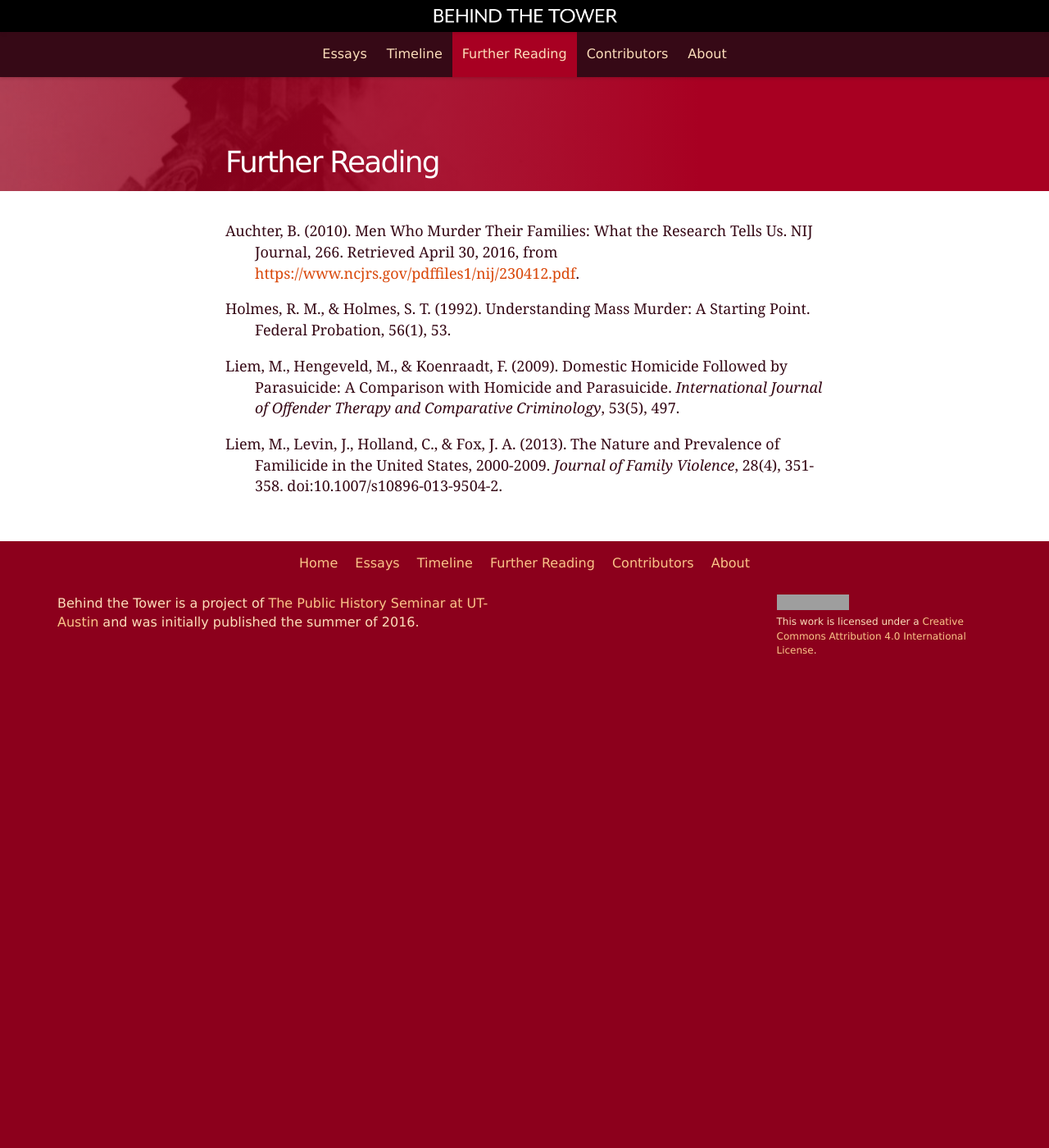
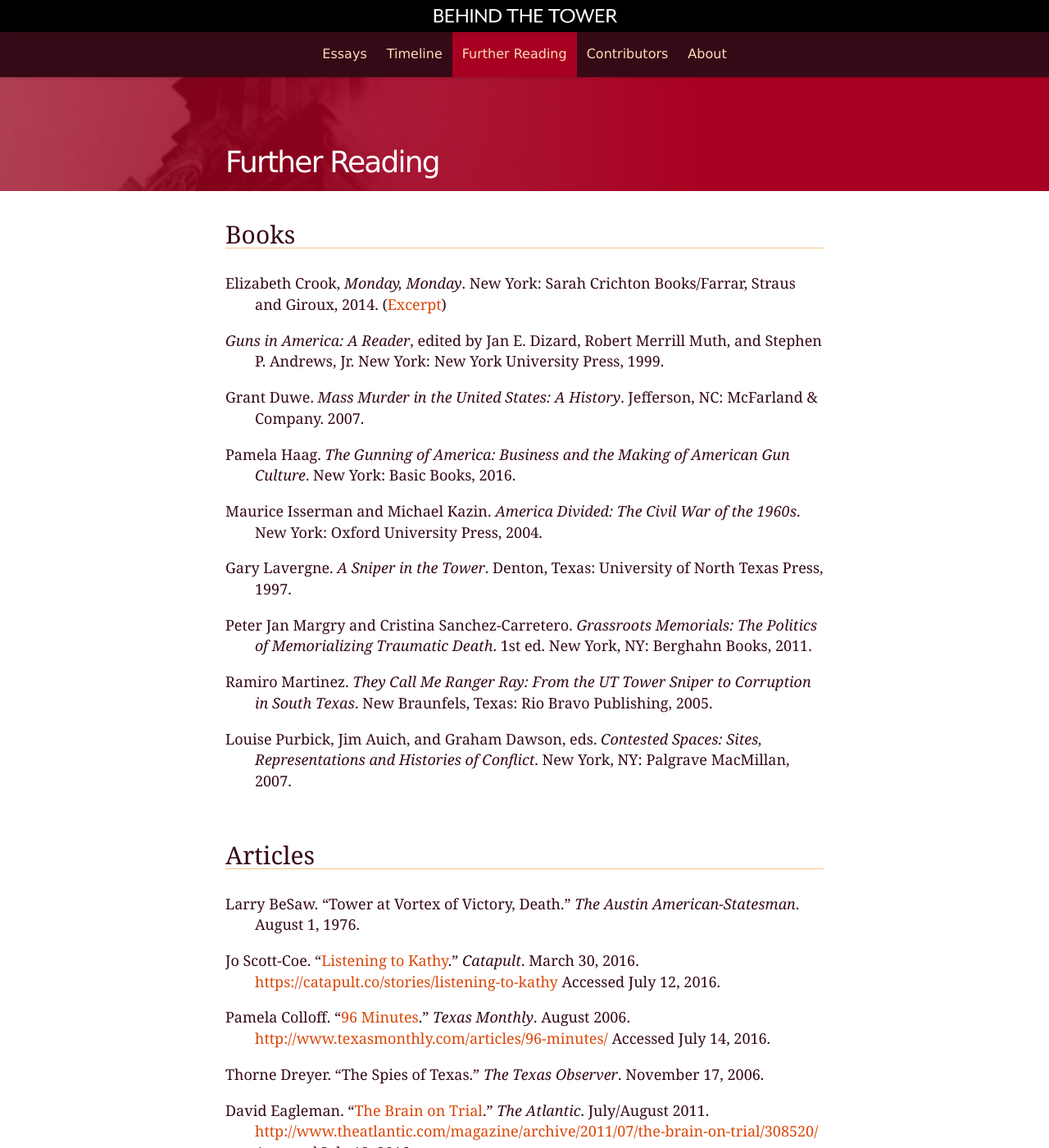
Before and after one commit to utexas-public-history/tower, a Jekyll site: the page built from further-reading.md, in a window 1280 px wide and 1400 px high. Shown: the whole window at 82% size. Built offline with Jekyll 4.4.1, drawn with Linux system fonts in a browser that asks for light colours; some of the changed text lies outside the part shown; grey boxes are pictures that could not be loaded.

Commit message:
Finish Further Reading page

```diff
--- a/further-reading.md
+++ b/further-reading.md
@@ -7,7 +7,44 @@ banner: /images/posts/lisle/banner.jpg
 excerpt: Collected readings from contributors for more information on the UT Tower Shooting.
 ---
 
-- Auchter, B. (2010). Men Who Murder Their Families: What the Research Tells Us. NIJ Journal, 266. Retrieved April 30, 2016, from <https://www.ncjrs.gov/pdffiles1/nij/230412.pdf>.
-- Holmes, R. M., & Holmes, S. T. (1992). Understanding Mass Murder: A Starting Point. Federal Probation, 56(1), 53.
-- Liem, M., Hengeveld, M., & Koenraadt, F. (2009). Domestic Homicide Followed by Parasuicide: A Comparison with Homicide and Parasuicide. _International Journal of Offender Therapy and Comparative Criminology_, 53(5), 497.
-- Liem, M., Levin, J., Holland, C., & Fox, J. A. (2013). The Nature and Prevalence of Familicide in the United States, 2000-2009. _Journal of Family Violence_, 28(4), 351-358. doi:10.1007/s10896-013-9504-2.
+## Books
+
+- Elizabeth Crook, _Monday, Monday_. New York: Sarah Crichton Books/Farrar, Straus and Giroux, 2014. ([Excerpt][monday-monday])
+- _Guns in America: A Reader_, edited by Jan E. Dizard, Robert Merrill Muth, and Stephen P. Andrews, Jr. New York: New York University Press, 1999.
+- Grant Duwe. _Mass Murder in the United States: A History_. Jefferson, NC: McFarland & Company. 2007.
+- Pamela Haag. _The Gunning of America: Business and the Making of American Gun Culture_. New York: Basic Books, 2016.
+- Maurice Isserman and Michael Kazin. _America Divided: The Civil War of the 1960s_. New York: Oxford University Press, 2004.
+- Gary Lavergne. _A Sniper in the Tower_. Denton, Texas: University of North Texas Press, 1997.
+- Peter Jan Margry and Cristina Sanchez-Carretero. _Grassroots Memorials: The Politics of Memorializing Traumatic Death_. 1st ed. New York, NY: Berghahn Books, 2011.
+- Ramiro Martinez. _They Call Me Ranger Ray: From the UT Tower Sniper to Corruption in South Texas_. New Braunfels, Texas: Rio Bravo Publishing, 2005.
+- Louise Purbick, Jim Auich, and Graham Dawson, eds. _Contested Spaces: Sites, Representations and Histories of Conflict_. New York, NY: Palgrave MacMillan, 2007.
+
+## Articles
+
+- Larry BeSaw. “Tower at Vortex of Victory, Death.” _The Austin American-Statesman_. August 1, 1976.
+- Jo Scott-Coe. “[Listening to Kathy][listening-to-kathy].” _Catapult_. March 30, 2016. <https://catapult.co/stories/listening-to-kathy> Accessed July 12, 2016.
+- Pamela Colloff. “[96 Minutes][96-minutes].” _Texas Monthly_. August 2006. <http://www.texasmonthly.com/articles/96-minutes/> Accessed July 14, 2016.
+- Thorne Dreyer. “The Spies of Texas.” _The Texas Observer_. November 17, 2006.
+- David Eagleman. “[The Brain on Trial][brain-on-trial].” _The Atlantic_. July/August 2011. <http://www.theatlantic.com/magazine/archive/2011/07/the-brain-on-trial/308520/> Accessed July 12, 2016.
+- Rosa A. Eberly. “’Everywhere You Go, It’s There’: Forgetting and Remembering the University of Texas Tower Shootings.” _Framing Public Memory_, edited by Kendall R. Philips. Tuscaloosa: University of Alabama Press, 2004, 65-89.
+- Reeve Hamilton, “[After 48 Years, Whitman’s Unborn Victim Gets a Headstone][headstone].” _Texas Tribune_. August 1, 2014. <https://www.texastribune.org/2014/08/01/after-48-years-whitmans-unborn-victim-gets-headsto/> Accessed July 14, 2016
+- William Helmer. “[The Madman on the Tower][madman].” _Texas Monthly_. August 1986. <http://www.texasmonthly.com/articles/the-madman-on-the-tower/> Accessed July 14, 2016
+- Richard Morehead. “The Campus Cops: Traffic, Tricks and Transgressions keep Police Busy Around-the-clock.” _Alcalde_. 1961.
+- Chris Whitcraft. “Killer Told Psychiatrist ‘Shooting People’ Urge.” _The Austin American-Statesman_. August 3, 1966.
+
+## Documents &amp; Other Sources
+
+- William J. Krouse and Library of Congress, Congressional Research Service. Gun Control Legislation in the 112th Congress. Washington D.C.: Congressional Research Service, Library of Congress (2012), <https://fas.org/sgp/crs/misc/RL32842.pdf>. Accessed April 24, 2016.
+- Report on the Charles J. Whitman Catastrophe: Medical Aspects, Texas Governor's Committee and Consultants. Archives and Information Services Division, Texas State Library and Archives Commission. <http://alt.cimedia.com/statesman/specialreports/whitman/findings.pdf> Accessed July 12, 2016.
+- [_Tower_][tower-doc] (2016), directed by Keith Maitland.
+- Video Coverage: [Texas Archive of the Moving Image][tami]. Accessed July 15, 2016.
+
+
+[monday-monday]: http://www.texasmonthly.com/politics/terror-at-noon/
+[listening-to-kathy]: https://catapult.co/stories/listening-to-kathy
+[96-minutes]: http://www.texasmonthly.com/articles/96-minutes/
+[brain-on-trial]: http://www.theatlantic.com/magazine/archive/2011/07/the-brain-on-trial/308520/
+[headstone]: https://www.texastribune.org/2014/08/01/after-48-years-whitmans-unborn-victim-gets-headsto/
+[madman]: http://www.texasmonthly.com/articles/the-madman-on-the-tower/
+[tower-doc]: http://www.towerdocumentary.com/
+[tami]: http://www.texasarchive.org/library/index.php/Special:GSMSearchPage?fulltext=Whitman%2C+Charles&process=&sortby=sorttitle&mode=post&rows=40&namespace=0
```
